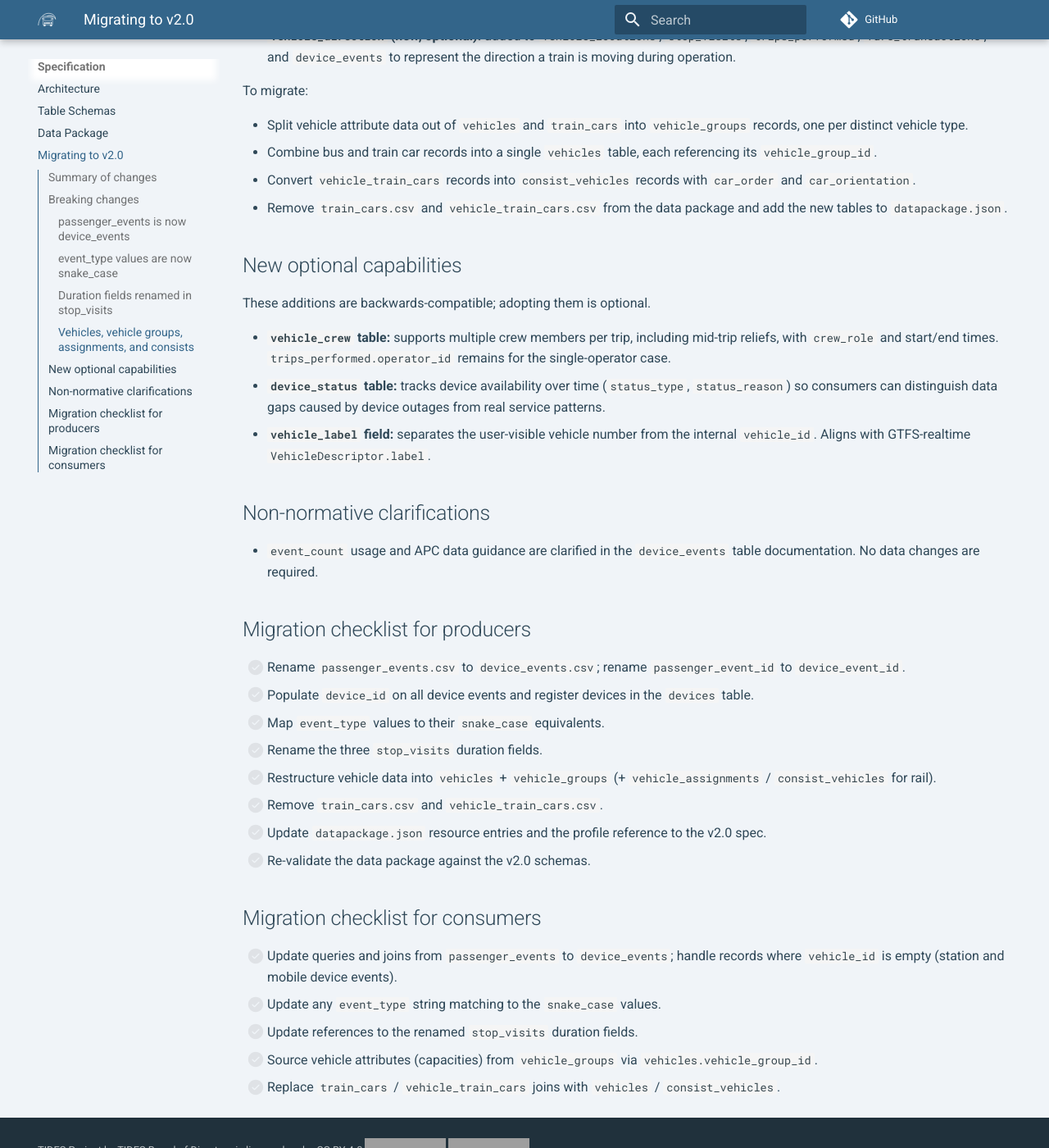
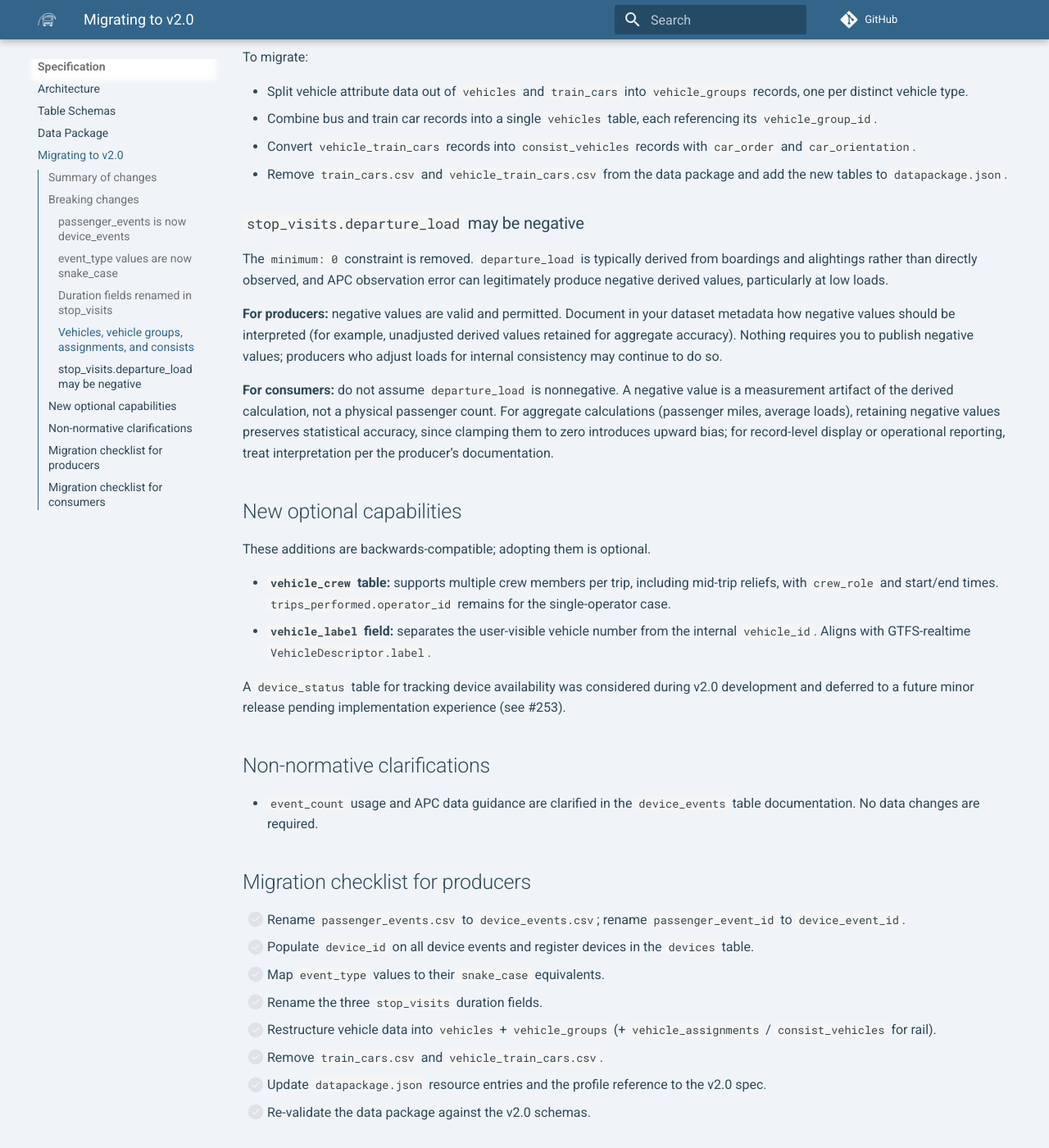
Before and after one commit to gtfs-zone/TIDES, an MkDocs documentation site: the page built from docs/migration-v1-to-v2.md, in a window 1280 px wide and 1400 px high, scrolled down 3504 px. Shown: the whole window at 82% size. Built offline with MkDocs 1.6.1 and Material for MkDocs 9.7.7, drawn with Linux system fonts in a browser that asks for light colours; nearby versions of some CDN libraries; comment, search, counter and statistics services are not loaded; the version menu is left out; some of the changed text lies outside the part shown; grey boxes are pictures that could not be loaded.

Commit message:
update migration guide: remove deferred device_status, add departure_load guidance

```diff
--- a/docs/migration-v1-to-v2.md
+++ b/docs/migration-v1-to-v2.md
@@ -13,11 +13,11 @@ TIDES v2.0 is a major release containing backwards-incompatible changes. This gu
 | `passenger_events` renamed to `device_events` with expanded scope | Breaking | `passenger_events` → `device_events` |
 | `event_type` enumeration values renamed to `snake_case` | Breaking | `device_events` |
 | Duration fields renamed with explicit `_duration` suffix | Breaking | `stop_visits` |
+| `minimum: 0` constraint removed from `departure_load` | Normative (constraint relaxed) | `stop_visits` |
 | Vehicle attributes normalized into `vehicle_groups`; `train_cars` and `vehicle_train_cars` removed; `vehicle_assignments` and `consist_vehicles` added | Breaking | `vehicles`, `train_cars`, `vehicle_train_cars`, and new tables |
 | `vehicle_direction` field added to operational tables | New optional field | `vehicle_locations`, `stop_visits`, `trips_performed`, `fare_transactions`, `device_events` |
 | `vehicle_label` field added | New optional field | `vehicles` |
 | `vehicle_crew` supporting table added | New optional table | `vehicle_crew` |
-| `device_status` supporting table added | New optional table | `device_status` |
 | `event_count` usage and APC data guidance clarified | Non-normative | `device_events` |
 
 ## Breaking changes
@@ -92,13 +92,22 @@ To migrate:
 - Convert `vehicle_train_cars` records into `consist_vehicles` records with `car_order` and `car_orientation`.
 - Remove `train_cars.csv` and `vehicle_train_cars.csv` from the data package and add the new tables to `datapackage.json`.
 
+### `stop_visits.departure_load` may be negative
+
+The `minimum: 0` constraint is removed. `departure_load` is typically derived from boardings and alightings rather than directly observed, and APC observation error can legitimately produce negative derived values, particularly at low loads.
+
+**For producers:** negative values are valid and permitted. Document in your dataset metadata how negative values should be interpreted (for example, unadjusted derived values retained for aggregate accuracy). Nothing requires you to publish negative values; producers who adjust loads for internal consistency may continue to do so.
+
+**For consumers:** do not assume `departure_load` is nonnegative. A negative value is a measurement artifact of the derived calculation, not a physical passenger count. For aggregate calculations (passenger miles, average loads), retaining negative values preserves statistical accuracy, since clamping them to zero introduces upward bias; for record-level display or operational reporting, treat interpretation per the producer's documentation.
+
 ## New optional capabilities
 
 These additions are backwards-compatible; adopting them is optional.
 
 - **`vehicle_crew` table:** supports multiple crew members per trip, including mid-trip reliefs, with `crew_role` and start/end times. `trips_performed.operator_id` remains for the single-operator case.
-- **`device_status` table:** tracks device availability over time (`status_type`, `status_reason`) so consumers can distinguish data gaps caused by device outages from real service patterns.
 - **`vehicle_label` field:** separates the user-visible vehicle number from the internal `vehicle_id`. Aligns with GTFS-realtime `VehicleDescriptor.label`.
+
+A `device_status` table for tracking device availability was considered during v2.0 development and deferred to a future minor release pending implementation experience (see #253).
 
 ## Non-normative clarifications
 
@@ -120,5 +129,6 @@ These additions are backwards-compatible; adopting them is optional.
 - [ ] Update queries and joins from `passenger_events` to `device_events`; handle records where `vehicle_id` is empty (station and mobile device events).
 - [ ] Update any `event_type` string matching to the `snake_case` values.
 - [ ] Update references to the renamed `stop_visits` duration fields.
+- [ ] Remove any assumption that `stop_visits.departure_load` is nonnegative; handle negative derived values per the producer's documented interpretation.
 - [ ] Source vehicle attributes (capacities) from `vehicle_groups` via `vehicles.vehicle_group_id`.
 - [ ] Replace `train_cars` / `vehicle_train_cars` joins with `vehicles` / `consist_vehicles`.
```
